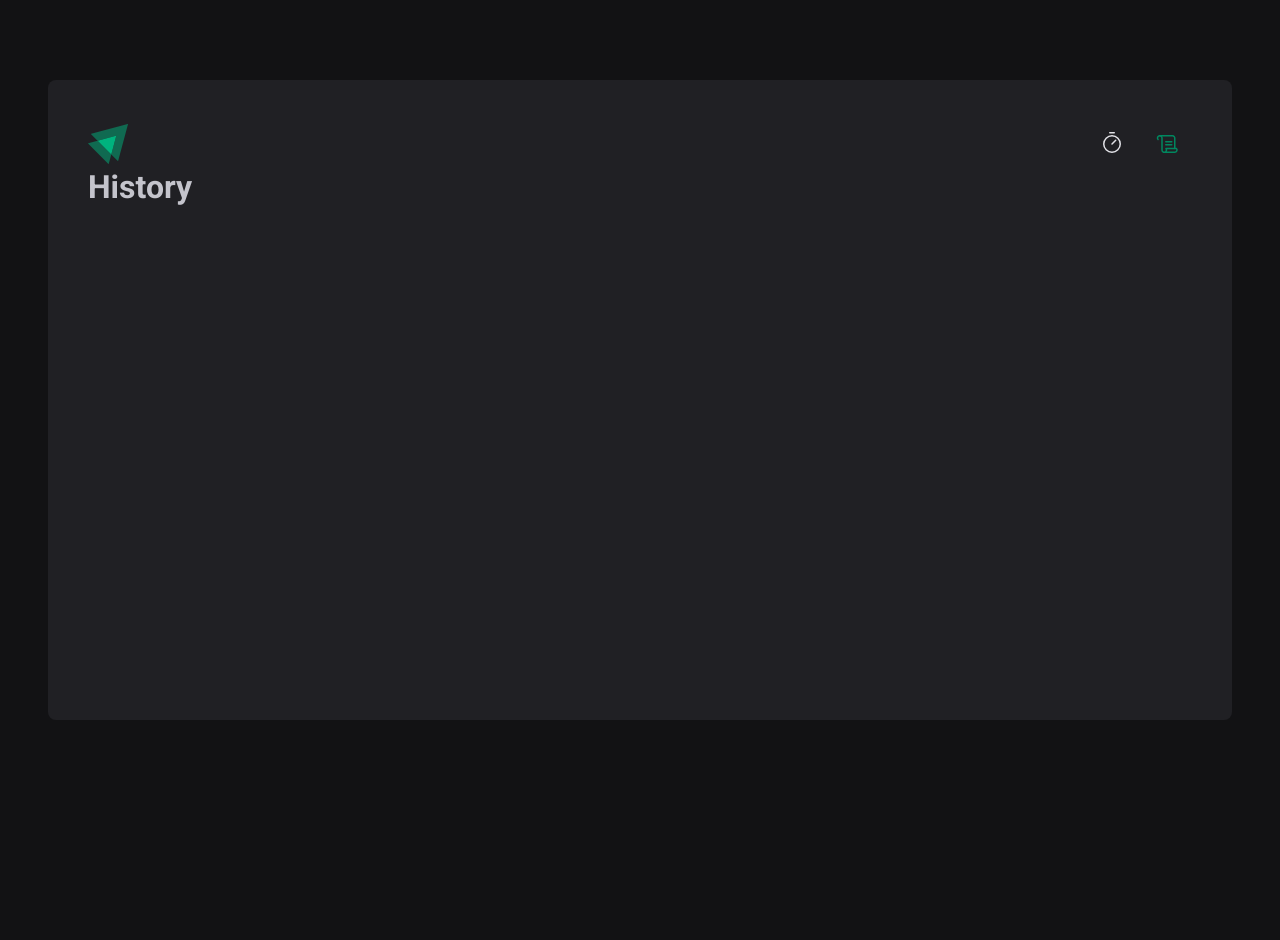
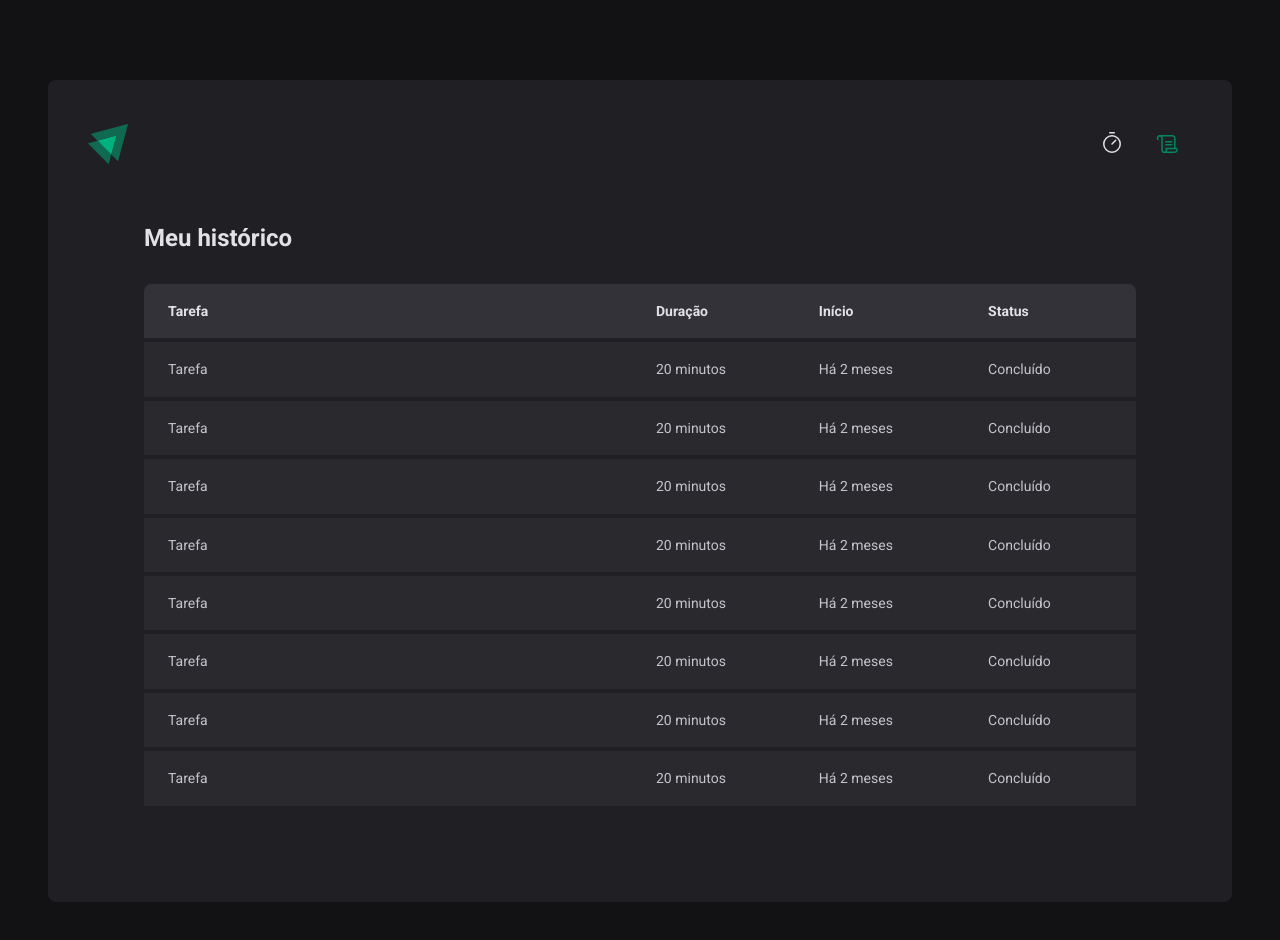
Before and after one commit to rlucasmd/ignite-timer, a React (Vite) app: page /history in a window 1280 px wide. Shown: the top 940 px of the page. Before the commit the page ends 800 px from the top, so only its background shows below. Built offline with nearby package versions, Linux system fonts and the light colour scheme.

Commit message:
add: history page styled

```diff
--- a/src/layouts/DefaultLayout/styles.ts
+++ b/src/layouts/DefaultLayout/styles.ts
@@ -2,7 +2,7 @@
 
 const LayoutContainer = styled.div`
   max-width: 74rem;
-  height: calc(100vh - 10rem);
+  min-height: calc(100vh - 10rem);
   margin: 5rem auto;
   padding: 2.5rem;
 
--- a/src/pages/History.tsx
+++ /dev/null
@@ -1,11 +0,0 @@
-import { Header } from "../components/Header";
-
-function History(){
-  return(
-    <div id="history">
-      <h1>History </h1>
-    </div>
-  );
-}
-
-export { History };
--- /dev/null
+++ b/src/pages/History/index.tsx
@@ -0,0 +1,74 @@
+import { Header } from "../../components/Header";
+import { HistoryContainer, HistoryList } from "./styles";
+
+function History(){
+  return(
+    <HistoryContainer>
+      <h1>Meu histórico </h1>
+      <HistoryList>
+        <table>
+          <thead>
+            <tr>
+              <th>Tarefa</th>
+              <th>Duração</th>
+              <th>Início</th>
+              <th>Status</th>
+            </tr>
+          </thead>
+          <tbody>
+            <tr>
+              <td>Tarefa</td>
+              <td>20 minutos</td>
+              <td>Há 2 meses</td>
+              <td>Concluído</td>
+            </tr>
+            <tr>
+              <td>Tarefa</td>
+              <td>20 minutos</td>
+              <td>Há 2 meses</td>
+              <td>Concluído</td>
+            </tr>
+            <tr>
+              <td>Tarefa</td>
+              <td>20 minutos</td>
+              <td>Há 2 meses</td>
+              <td>Concluído</td>
+            </tr>
+            <tr>
+              <td>Tarefa</td>
+              <td>20 minutos</td>
+              <td>Há 2 meses</td>
+              <td>Concluído</td>
+            </tr>
+            <tr>
+              <td>Tarefa</td>
+              <td>20 minutos</td>
+              <td>Há 2 meses</td>
+              <td>Concluído</td>
+            </tr>
+            <tr>
+              <td>Tarefa</td>
+              <td>20 minutos</td>
+              <td>Há 2 meses</td>
+              <td>Concluído</td>
+            </tr>
+            <tr>
+              <td>Tarefa</td>
+              <td>20 minutos</td>
+              <td>Há 2 meses</td>
+              <td>Concluído</td>
+            </tr>
+            <tr>
+              <td>Tarefa</td>
+              <td>20 minutos</td>
+              <td>Há 2 meses</td>
+              <td>Concluído</td>
+            </tr>
+          </tbody>
+        </table>
+      </HistoryList>
+    </HistoryContainer>
+  );
+}
+
+export { History };
--- /dev/null
+++ b/src/pages/History/styles.ts
@@ -0,0 +1,62 @@
+import styled from "styled-components";
+const HistoryContainer = styled.main`
+  flex: 1;
+  padding: 3.5rem;
+
+  display:flex;
+  flex-direction: column;
+
+  h1{
+    font-size: 1.5rem;
+    color: ${props => props.theme["gray-100"]};
+  }
+
+`;
+
+const HistoryList = styled.div`
+  flex: 1;
+  overflow: auto;
+  margin-top: 2rem;
+
+  table{
+    width: 100%;
+    border-collapse: collapse;
+    min-width: 600px;
+
+    th{
+      background-color: ${props => props.theme["gray-600"]};
+      padding: 1rem;
+      text-align: left;
+      color: ${props => props.theme["gray-100"]};
+      font-size: 0.875rem;
+      line-height: 1.6;
+
+      &:first-child{
+        border-top-left-radius: 8px;
+        padding-left: 1.5rem;
+      }
+      &:last-child{
+        border-top-right-radius: 8px;
+        padding-right: 1.5rem;
+      }
+    }
+    td{
+      background-color: ${props => props.theme["gray-700"]};
+      border-top: 4px solid ${props => props.theme["gray-800"]};
+
+      padding: 1rem;
+      font-size: 0.875rem;
+      line-height: 1.6;
+
+      &:first-child{
+        width: 50%;
+        padding-left: 1.5rem;
+      }
+      &:last-child{
+        padding-right: 1.5rem;
+      }
+    }
+  }
+`;
+
+export { HistoryContainer, HistoryList };
--- a/src/pages/Home/styles.ts
+++ b/src/pages/Home/styles.ts
@@ -104,7 +104,7 @@
   }
 
   &::placeholder{
-
+    color: ${props => props.theme["gray-500"]};
   }
 `;
 
```
Also changed, not shown: src/layouts/Defaultlayout/index.tsx (deleted, +0 -14 lines).
